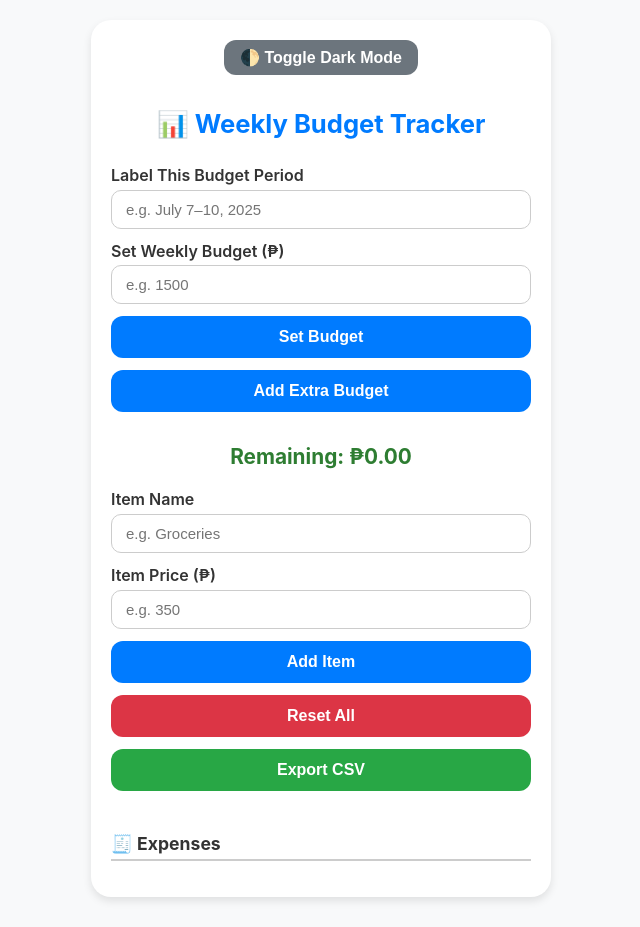
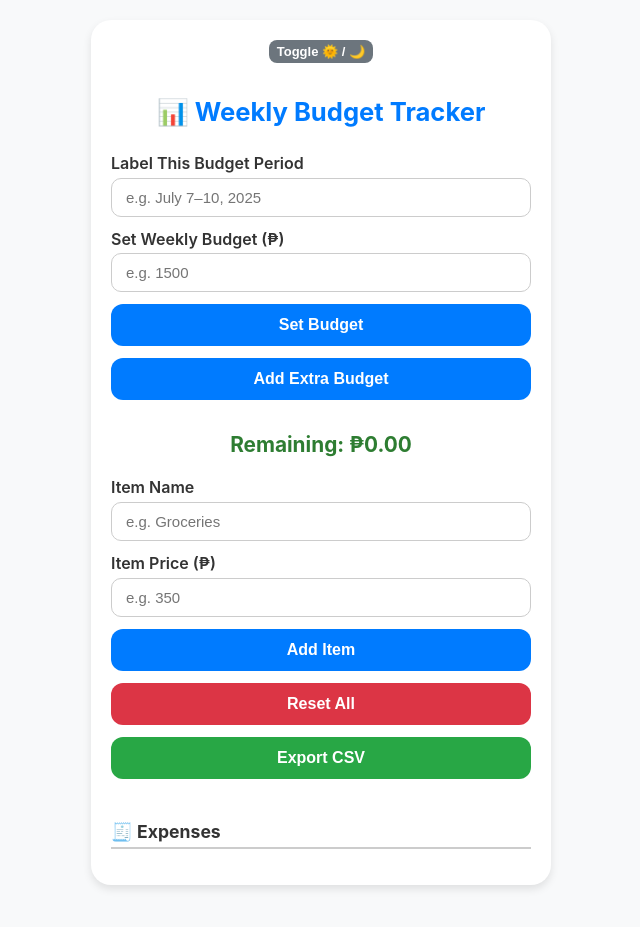
Before and after one commit to danyol08/budget-monitoring-app, a plain HTML site: page index.html in a window 1280 px wide. Shown: the whole page, without its empty margins (319-959 px from the left). Drawn offline with Linux system fonts and the light colour scheme.

Commit message:
Update index.html

```diff
--- a/index.html
+++ b/index.html
@@ -70,8 +70,13 @@
     }
     .theme-toggle button {
       width: auto;
-      padding: 8px 16px;
+      padding: 4px 8px;
+      font-size: 13px;
+      border-radius: 8px;
       background-color: #6c757d;
+      color: white;
+      border: none;
+      cursor: pointer;
     }
 
     label {
@@ -203,7 +208,7 @@
 <body>
   <div class="container">
     <div class="theme-toggle">
-      <button onclick="toggleTheme()">🌓 Toggle Dark Mode</button>
+      <button onclick="toggleTheme()">Toggle 🌞 / 🌙</button>
     </div>
     <div id="app"></div>
   </div>
```
